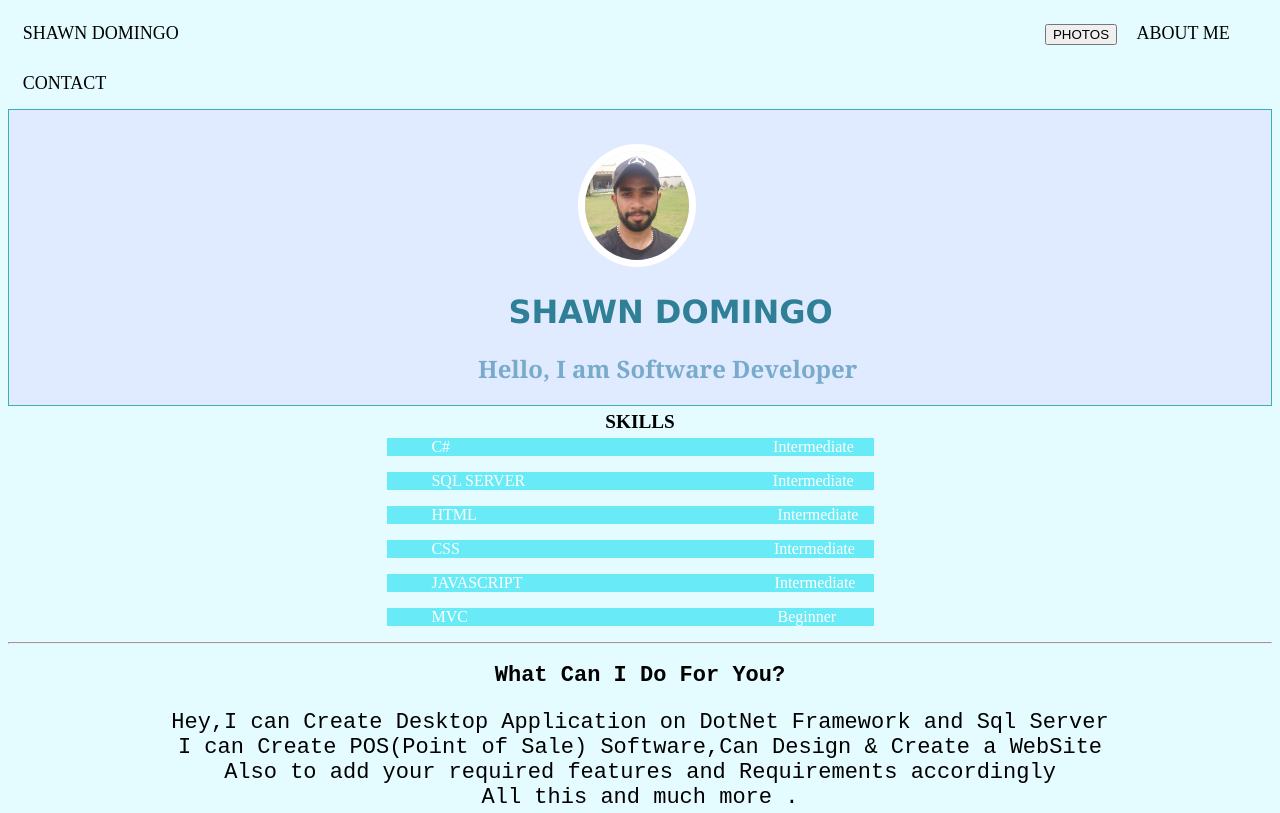
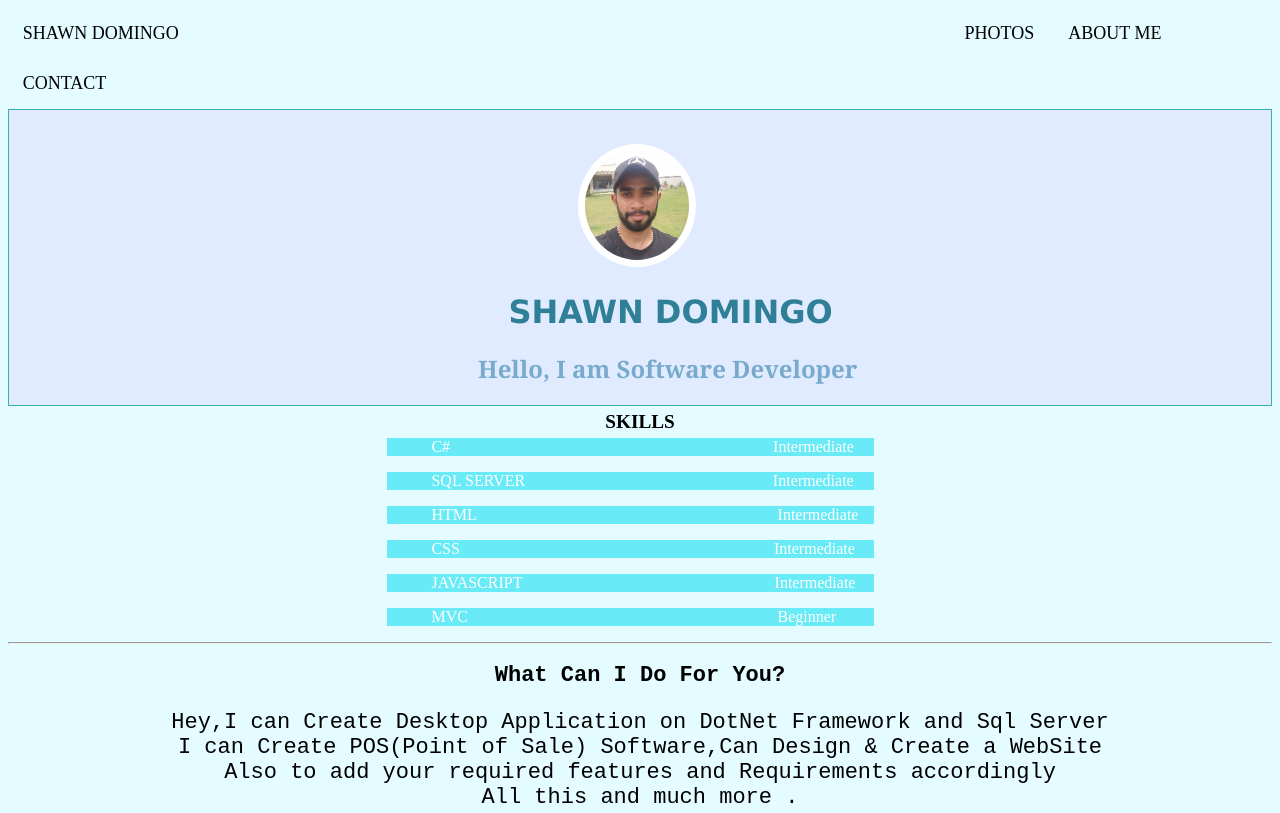
Before and after one commit to shawnfrancis29/Resume.github.io, a plain HTML site: page index.html in a window 1280 px wide. Shown: the top 813 px of the page. Drawn offline with Linux system fonts and the light colour scheme.

Commit message:
Update Style.css

```diff
--- a/Style.css
+++ b/Style.css
@@ -17,16 +17,25 @@ body{
   background-color: #e4fbff;
 }
 #myName{
-    padding-right: 1%;
     padding-left: 1%;
-    margin-right: 67%;
+    margin-right: 60%;
     padding-top: 1%;
     padding-bottom: 1%;
     font-family:'Bahnschrift SemiBold';
     font-size: large;
     background-color: transparent;
     border-color: transparent;
-}#contact{
+}#photos{
+padding-right: 1%;
+padding-left: 1%;
+background-color: transparent;
+border-color: transparent;
+font-family: 'Bahnschrift SemiBold';
+padding-top: 1%;
+padding-bottom: 1%;
+font-size: large;
+}
+#contact{
     padding-right: 1%;
     padding-left: 1%;
     background-color: transparent;
```
